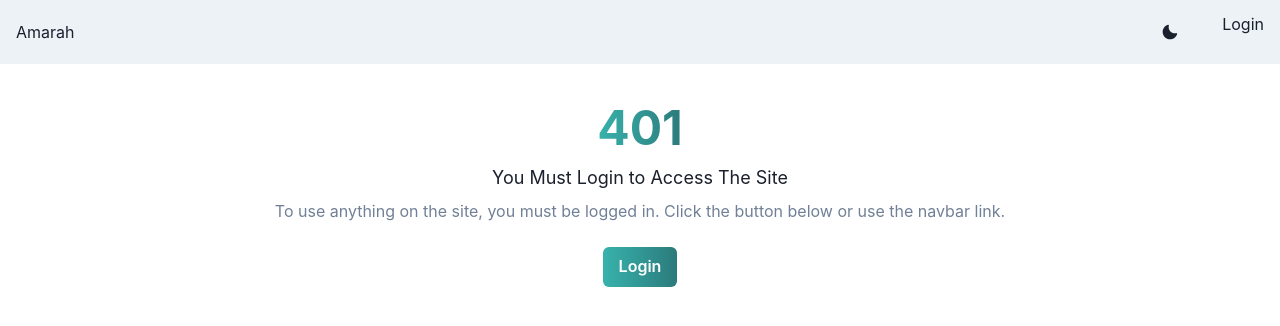
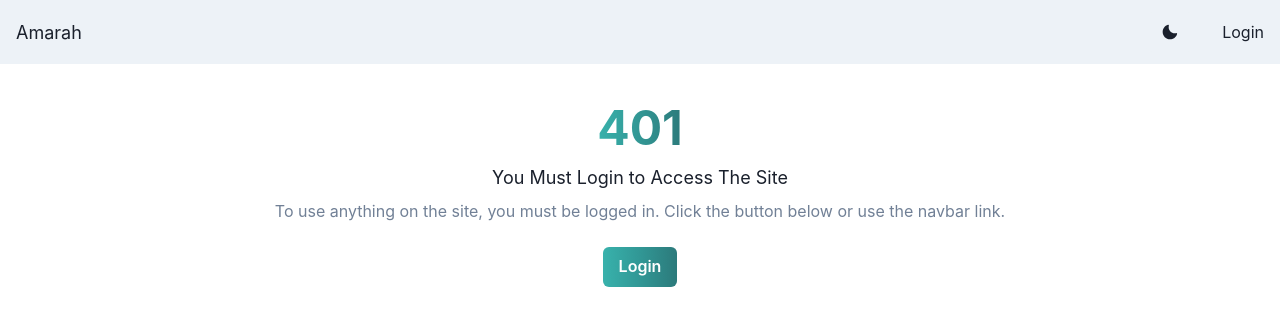
Before and after one commit to travissaylor/amarah-wix-to-facebook, a Next.js app: page / in a window 1280 px wide. Shown: the top 326 px of the page. Built offline with nearby package versions, Linux system fonts and the light colour scheme; no server answers; the database is empty.

Commit message:
Add loading states, make "logo" a link

```diff
--- a/components/Header.tsx
+++ b/components/Header.tsx
@@ -15,9 +15,11 @@ import {
     Stack,
     useColorMode,
     Center,
+    Spinner,
 } from "@chakra-ui/react"
 import { MoonIcon, SunIcon } from "@chakra-ui/icons"
 import { useSession } from "next-auth/react"
+import NextLink from "next/link"
 
 const NavLink = ({ children }: { children: ReactNode }) => (
     <Link
@@ -39,7 +41,7 @@ export default function Nav() {
     const { isOpen, onOpen, onClose } = useDisclosure()
     const { data: session, status } = useSession()
     const loading = status === "loading"
-    console.log({ session })
+
     return (
         <>
             <Box bg={useColorModeValue("gray.100", "gray.900")} px={4}>
@@ -48,7 +50,11 @@ export default function Nav() {
                     alignItems={"center"}
                     justifyContent={"space-between"}
                 >
-                    <Box>Amarah</Box>
+                    <Box>
+                        <NextLink href="/">
+                            <Link fontSize="lg">Amarah</Link>
+                        </NextLink>
+                    </Box>
 
                     <Flex alignItems={"center"}>
                         <Stack direction={"row"} spacing={7}>
@@ -97,8 +103,14 @@ export default function Nav() {
                                         </MenuItem>
                                     </MenuList>
                                 </Menu>
+                            ) : loading ? (
+                                <Center>
+                                    <Spinner />
+                                </Center>
                             ) : (
-                                <a href={`/api/auth/signin`}>Login</a>
+                                <Center>
+                                    <a href={`/api/auth/signin`}>Login</a>
+                                </Center>
                             )}
                         </Stack>
                     </Flex>
```
